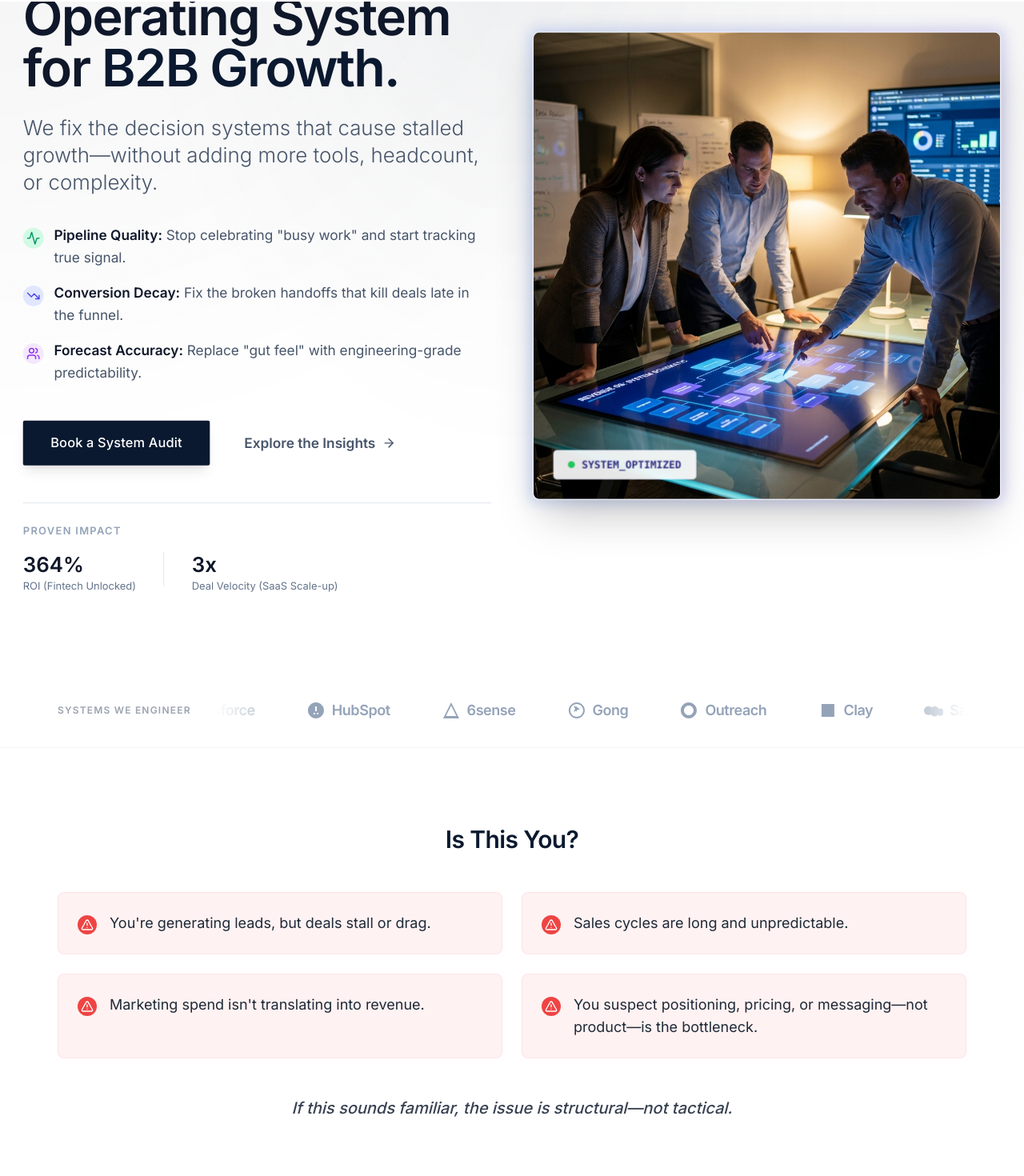
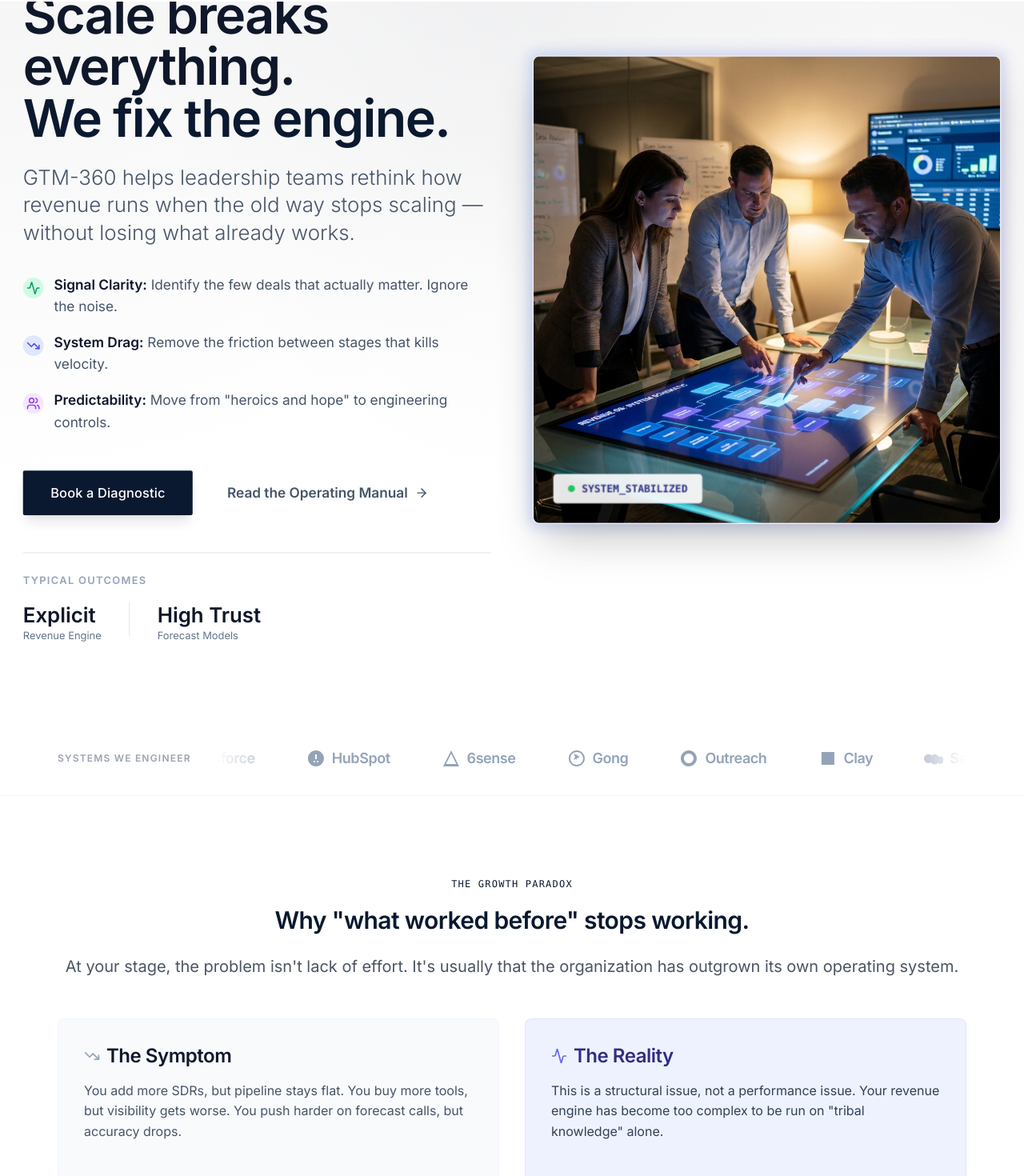
Before and after one commit to sameerjoshy/gtm-360-website, a React (Vite) app: page / in a window 1280 px wide. Shown: the part 126-1596 px from the top of the page at 80% size. Built offline with nearby package versions, Linux system fonts and the light colour scheme.

Commit message:
feat: align homepage hero and scroll with narrative v1.0

```diff
--- a/src/pages/Home.jsx
+++ b/src/pages/Home.jsx
@@ -42,21 +42,30 @@ const Home = () => {
                 <div className="container max-w-6xl relative z-10">
                     <div className="flex flex-col md:flex-row items-center gap-12 mt-20">
                         <div className="flex-1">
+                            {/* RECOGNITION (They are already successful) */}
+                            <div className="inline-block px-3 py-1 bg-indigo-50 border border-indigo-100 rounded-full mb-6">
+                                <span className="text-xs font-bold text-indigo-900 uppercase tracking-widest">Built for $5M - $50M ARR Teams</span>
+                            </div>
+
+                            {/* TENSION (The new constraint) */}
                             <h1 className="text-5xl md:text-6xl font-bold leading-tight mb-6 text-slate-900 tracking-tight">
-                                The Revenue Operating System for <span className="text-[var(--color-primary)]">B2B Growth.</span>
+                                Scale breaks everything. <br />
+                                <span className="text-[var(--color-primary)]">We fix the engine.</span>
                             </h1>
+
+                            {/* REFRAME & SUPPORT (How we help) */}
                             <p className="text-xl md:text-2xl text-slate-600 mb-8 max-w-2xl font-light">
-                                We fix the decision systems that cause stalled growth—without adding more tools, headcount, or complexity.
+                                GTM-360 helps leadership teams rethink how revenue runs when the old way stops scaling — without losing what already works.
                             </p>
 
-                            {/* 3 BULLETS (WHAT WE FIX) */}
+                            {/* 3 BULLETS (Operator Language) */}
                             <ul className="space-y-4 mb-10">
                                 <li className="flex items-start">
                                     <div className="w-6 h-6 rounded-full bg-emerald-100 flex items-center justify-center mr-3 mt-1 flex-shrink-0">
                                         <Activity className="w-4 h-4 text-emerald-600" />
                                     </div>
                                     <div>
-                                        <span className="font-bold text-slate-900">Pipeline Quality:</span> <span className="text-slate-600">Stop celebrating "busy work" and start tracking true signal.</span>
+                                        <span className="font-bold text-slate-900">Signal Clarity:</span> <span className="text-slate-600">Identify the few deals that actually matter. Ignore the noise.</span>
                                     </div>
                                 </li>
                                 <li className="flex items-start">
@@ -64,7 +73,7 @@ const Home = () => {
                                         <TrendingDown className="w-4 h-4 text-indigo-600" />
                                     </div>
                                     <div>
-                                        <span className="font-bold text-slate-900">Conversion Decay:</span> <span className="text-slate-600">Fix the broken handoffs that kill deals late in the funnel.</span>
+                                        <span className="font-bold text-slate-900">System Drag:</span> <span className="text-slate-600">Remove the friction between stages that kills velocity.</span>
                                     </div>
                                 </li>
                                 <li className="flex items-start">
@@ -72,7 +81,7 @@ const Home = () => {
                                         <Users className="w-4 h-4 text-purple-600" />
                                     </div>
                                     <div>
-                                        <span className="font-bold text-slate-900">Forecast Accuracy:</span> <span className="text-slate-600">Replace "gut feel" with engineering-grade predictability.</span>
+                                        <span className="font-bold text-slate-900">Predictability:</span> <span className="text-slate-600">Move from "heroics and hope" to engineering controls.</span>
                                     </div>
                                 </li>
                             </ul>
@@ -80,31 +89,31 @@ const Home = () => {
                             {/* DUAL CTAs */}
                             <div className="flex flex-col sm:flex-row gap-4 items-start sm:items-center mb-10">
                                 <Link to="/contact" className="btn bg-[var(--color-primary)] text-white hover:bg-indigo-700 transition-all shadow-lg px-8 py-4 text-lg">
-                                    Book a System Audit
+                                    Book a Diagnostic
                                 </Link>
                                 <Link to="/insights" className="px-6 py-4 text-slate-600 font-semibold hover:text-[var(--color-primary)] flex items-center group">
-                                    Explore the Insights <ArrowRight className="ml-2 w-4 h-4 group-hover:translate-x-1 transition-transform" />
+                                    Read the Operating Manual <ArrowRight className="ml-2 w-4 h-4 group-hover:translate-x-1 transition-transform" />
                                 </Link>
                             </div>
 
-                            {/* PROVEN IMPACT (Mini Case Studies) */}
+                            {/* PROVEN IMPACT (Mini Case Studies - Concise) */}
                             <div className="border-t border-slate-200 pt-6">
-                                <p className="text-xs font-bold text-slate-400 uppercase tracking-widest mb-4">Proven Impact</p>
+                                <p className="text-xs font-bold text-slate-400 uppercase tracking-widest mb-4">Typical Outcomes</p>
                                 <div className="flex gap-8">
                                     <div>
-                                        <div className="text-2xl font-bold text-slate-900">364%</div>
-                                        <div className="text-xs text-slate-500">ROI (Fintech Unlocked)</div>
+                                        <div className="text-2xl font-bold text-slate-900">Explicit</div>
+                                        <div className="text-xs text-slate-500">Revenue Engine</div>
                                     </div>
                                     <div className="w-px bg-slate-200 h-10"></div>
                                     <div>
-                                        <div className="text-2xl font-bold text-slate-900">3x</div>
-                                        <div className="text-xs text-slate-500">Deal Velocity (SaaS Scale-up)</div>
+                                        <div className="text-2xl font-bold text-slate-900">High Trust</div>
+                                        <div className="text-xs text-slate-500">Forecast Models</div>
                                     </div>
                                 </div>
                             </div>
                         </div>
 
-                        {/* HERO IMAGE */}
+                        {/* HERO IMAGE (Keep existing visual for now) */}
                         <div className="flex-1 w-full relative group hidden md:block">
                             <div className="absolute -inset-1 bg-gradient-to-r from-blue-600 to-indigo-600 rounded-lg blur opacity-20 group-hover:opacity-40 transition duration-1000"></div>
                             <img
@@ -115,7 +124,7 @@ const Home = () => {
                             <div className="absolute bottom-6 left-6 bg-white/90 backdrop-blur-sm px-4 py-2 rounded shadow-sm border border-indigo-50">
                                 <div className="flex items-center gap-2">
                                     <div className="w-2 h-2 bg-green-500 rounded-full animate-pulse"></div>
-                                    <span className="text-xs font-mono text-indigo-900 font-bold">SYSTEM_OPTIMIZED</span>
+                                    <span className="text-xs font-mono text-indigo-900 font-bold">SYSTEM_STABILIZED</span>
                                 </div>
                             </div>
                         </div>
@@ -126,27 +135,40 @@ const Home = () => {
             {/* BLOCK 1.5: TECH STACK MARQUEE */}
             <TechStackMarquee />
 
-            {/* BLOCK 1.6: ICP SELF-SELECTION */}
+            {/* BLOCK 1.6: ICP RECOGNITION (Replaces "Is This You" with Narrative Arc) */}
             <section className="section bg-white border-b border-gray-100">
                 <div className="container max-w-4xl">
-                    <h2 className="text-3xl font-semibold text-center mb-12">Is This You?</h2>
-                    <div className="grid grid-cols-1 md:grid-cols-2 gap-6">
-                        {[
-                            "You're generating leads, but deals stall or drag.",
-                            "Sales cycles are long and unpredictable.",
-                            "Marketing spend isn't translating into revenue.",
-                            "You suspect positioning, pricing, or messaging—not product—is the bottleneck."
-                        ].map((statement, i) => (
-                            <div key={i} className="flex items-start gap-4 p-6 bg-red-50 border border-red-100 rounded-lg">
-                                <div className="w-6 h-6 rounded-full bg-red-500 flex items-center justify-center flex-shrink-0 mt-1">
-                                    <AlertTriangle className="w-4 h-4 text-white" />
-                                </div>
-                                <p className="text-lg text-gray-800">{statement}</p>
-                            </div>
-                        ))}
+                    <div className="text-center mb-12">
+                        <span className="text-[var(--color-primary)] font-mono text-xs tracking-widest uppercase">The Growth Paradox</span>
+                        <h2 className="text-3xl font-semibold mt-4 mb-6">Why "what worked before" stops working.</h2>
+                        <p className="text-xl text-gray-600 leading-relaxed">
+                            At your stage, the problem isn't lack of effort. It's usually that the organization has outgrown its own operating system.
+                        </p>
                     </div>
-                    <p className="text-center text-xl font-medium text-gray-700 mt-12 italic">
-                        If this sounds familiar, the issue is structural—not tactical.
+
+                    <div className="grid grid-cols-1 md:grid-cols-2 gap-8">
+                        <div className="bg-slate-50 p-8 rounded-lg border border-slate-100">
+                            <h3 className="font-bold text-slate-900 mb-4 flex items-center gap-2">
+                                <TrendingDown className="w-5 h-5 text-slate-400" />
+                                The Symptom
+                            </h3>
+                            <p className="text-slate-600 mb-4">
+                                You add more SDRs, but pipeline stays flat. You buy more tools, but visibility gets worse. You push harder on forecast calls, but accuracy drops.
+                            </p>
+                        </div>
+                        <div className="bg-indigo-50 p-8 rounded-lg border border-indigo-100">
+                            <h3 className="font-bold text-indigo-900 mb-4 flex items-center gap-2">
+                                <Activity className="w-5 h-5 text-indigo-500" />
+                                The Reality
+                            </h3>
+                            <p className="text-slate-700 mb-4">
+                                This is a structural issue, not a performance issue. Your revenue engine has become too complex to be run on "tribal knowledge" alone.
+                            </p>
+                        </div>
+                    </div>
+
+                    <p className="text-center text-lg font-medium text-gray-800 mt-12 italic">
+                        "We help you build the engineering controls to run revenue like a system, not a series of heroics."
                     </p>
                 </div>
             </section>
```
